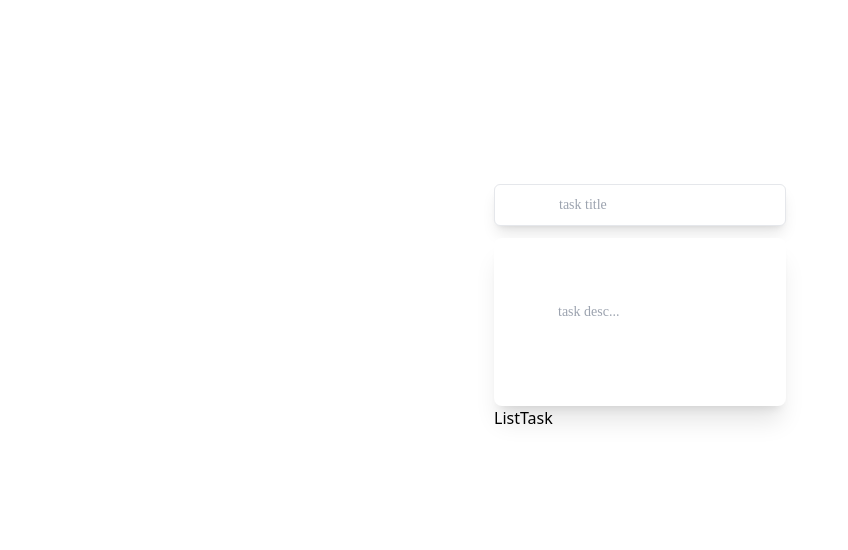
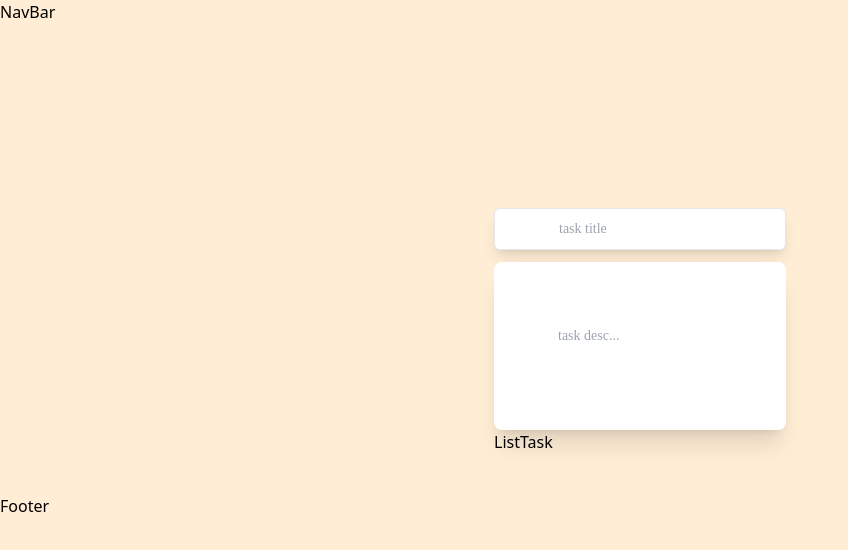
Before and after one commit to JoseOgam/Next20, a Next.js app in the folder task-manager/: page / in a window 1280 px wide. Shown: the top 550 px of the page, without its empty margins (0-848 px from the left). Built offline with nearby package versions, Linux system fonts and the light colour scheme.

Commit message:
created components, changed page layout

```diff
--- a/task-manager/app/layout.tsx
+++ b/task-manager/app/layout.tsx
@@ -1,3 +1,4 @@
+import { Footer, NavBar } from "@/components";
 import "./globals.css";
 import type { Metadata } from "next";
 
@@ -13,7 +14,11 @@ export default function RootLayout({
 }) {
   return (
     <html lang="en">
-      <body className="relative">{children}</body>
+      <body className="relativ bg-orange-100">
+        <NavBar />
+        {children}
+        <Footer />
+      </body>
     </html>
   );
 }
--- /dev/null
+++ b/task-manager/components/Footer.tsx
@@ -0,0 +1,7 @@
+"use client";
+
+const Footer = () => {
+  return <div>Footer</div>;
+};
+
+export default Footer;
--- /dev/null
+++ b/task-manager/components/NavBar.tsx
@@ -0,0 +1,7 @@
+"use client";
+
+const NavBar = () => {
+  return <div>NavBar</div>;
+};
+
+export default NavBar;
--- a/task-manager/components/index.ts
+++ b/task-manager/components/index.ts
@@ -1,4 +1,6 @@
 import ListTask from "./ListTask";
 import AddTask from "./AddTask";
+import NavBar from "./NavBar";
+import Footer from "./Footer";
 
-export { ListTask, AddTask };
+export { ListTask, AddTask, NavBar, Footer };
```
